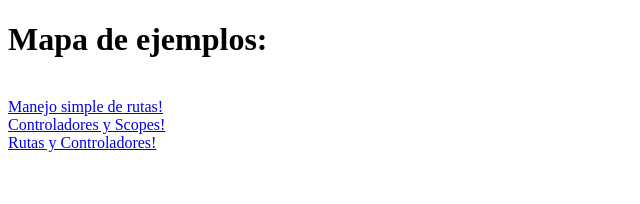
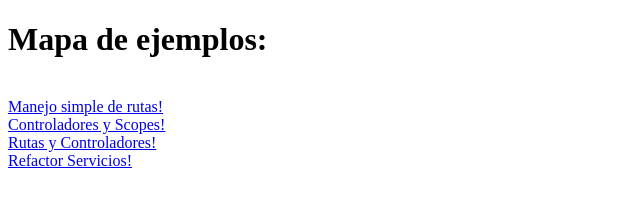
Before and after one commit to GDGMendoza/2015-google-developer-summit-chile, a plain HTML site: page index.html in a window 1280 px wide. Shown: the whole page, without its empty margins (0-640 px from the left). Drawn offline with Linux system fonts and the light colour scheme.

Commit message:
index updated

```diff
--- a/index.html
+++ b/index.html
@@ -5,5 +5,6 @@
     <a href="rutas/">Manejo simple de rutas!</a><br>
     <a href="controladores-y-scopes/">Controladores y Scopes!</a><br>
     <a href="rutas-y-controladores/">Rutas y Controladores!</a><br>
+    <a href="rutas-y-controladores/">Refactor Servicios!</a><br>
 </body>
 </html>
```
